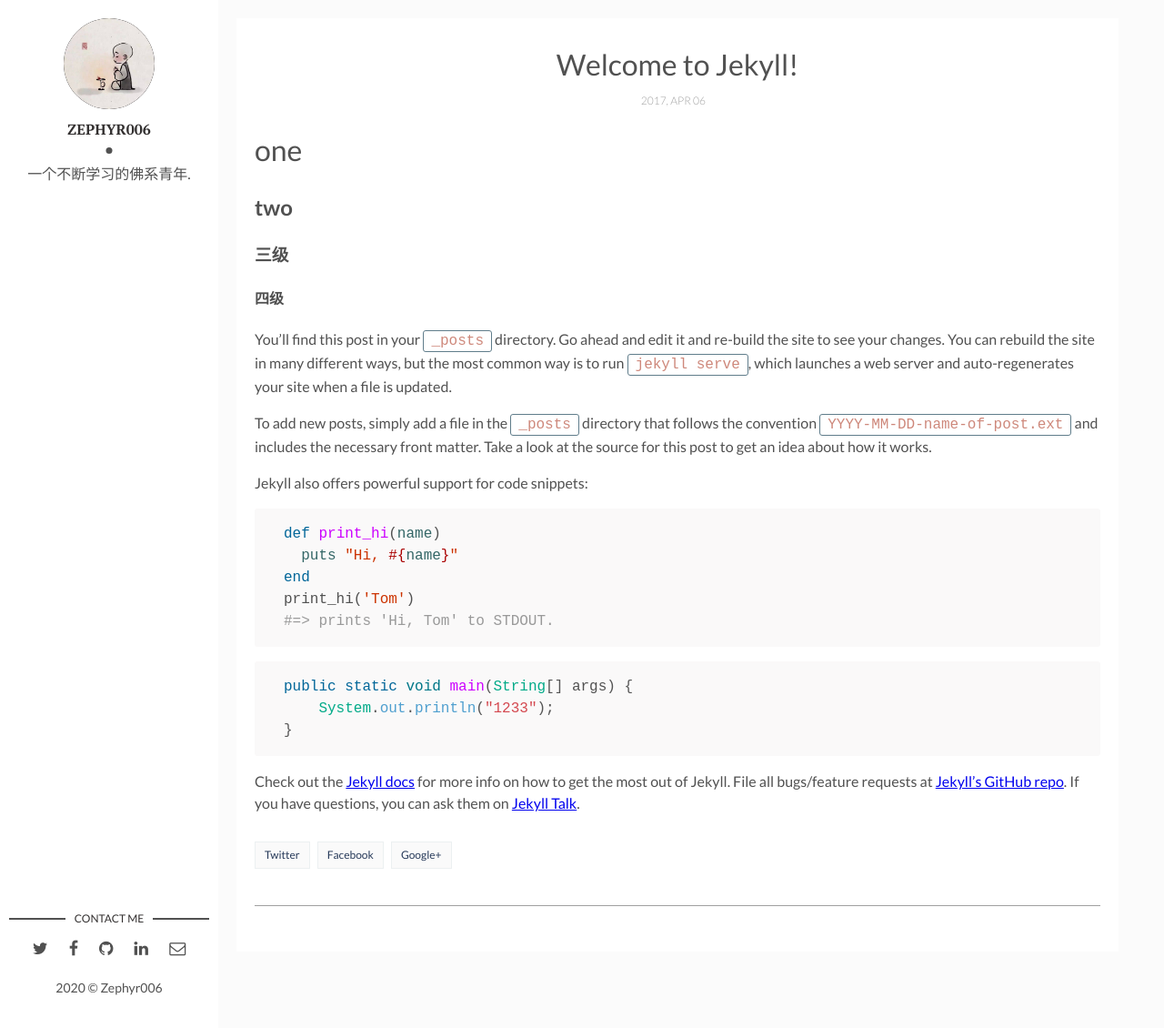
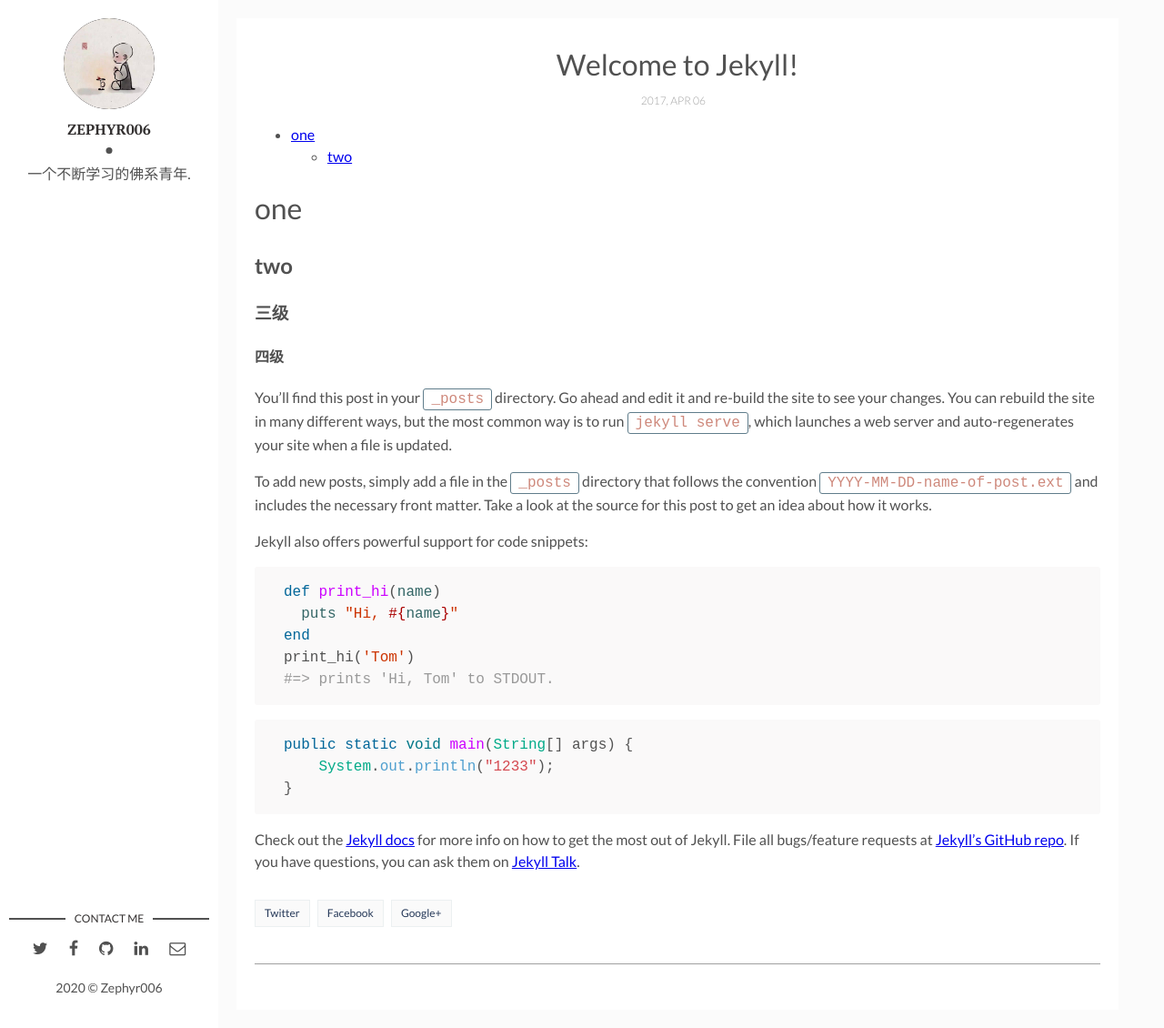
Before and after one commit to Zephyr006/zephyr006.github.io, a Jekyll site: the page built from _posts/2017-04-06-welcome-to-jekyll.markdown, in a window 1280 px wide and 1130 px high. Shown: the whole window at 91% size. Built offline with Jekyll 4.4.1, drawn with Linux system fonts in a browser that asks for light colours; comment, search, counter and statistics services are not loaded.

Commit message:
toc目录插件

```diff
--- a/_config.yml
+++ b/_config.yml
@@ -28,8 +28,10 @@ markdown: kramdown
 kramdown:
   toc_levels: "1,2"    # 要通过toc生成目录的标题级别（h1，h2...）
 #  auto_id_stripping: true
-#  input: GFM
-#  syntax_highlighter: rouge
+  input: GFM
+  syntax_highlighter: rouge
+  syntax_highlighter_opts:
+    default_lang: java
 #  extensions:
 #    - autolink
 #    - footnotes
--- a/_posts/2017-04-06-welcome-to-jekyll.markdown
+++ b/_posts/2017-04-06-welcome-to-jekyll.markdown
@@ -5,6 +5,7 @@ date: 2017-04-06 13:32:20 +0300
 description: You’ll find this post in your `_posts` directory. Go ahead and edit it and re-build the site to see your changes. # Add post description (optional)
 img:  # Add image post (optional)
 ---
+* aaaa
 {:toc}
 
 # one
```
